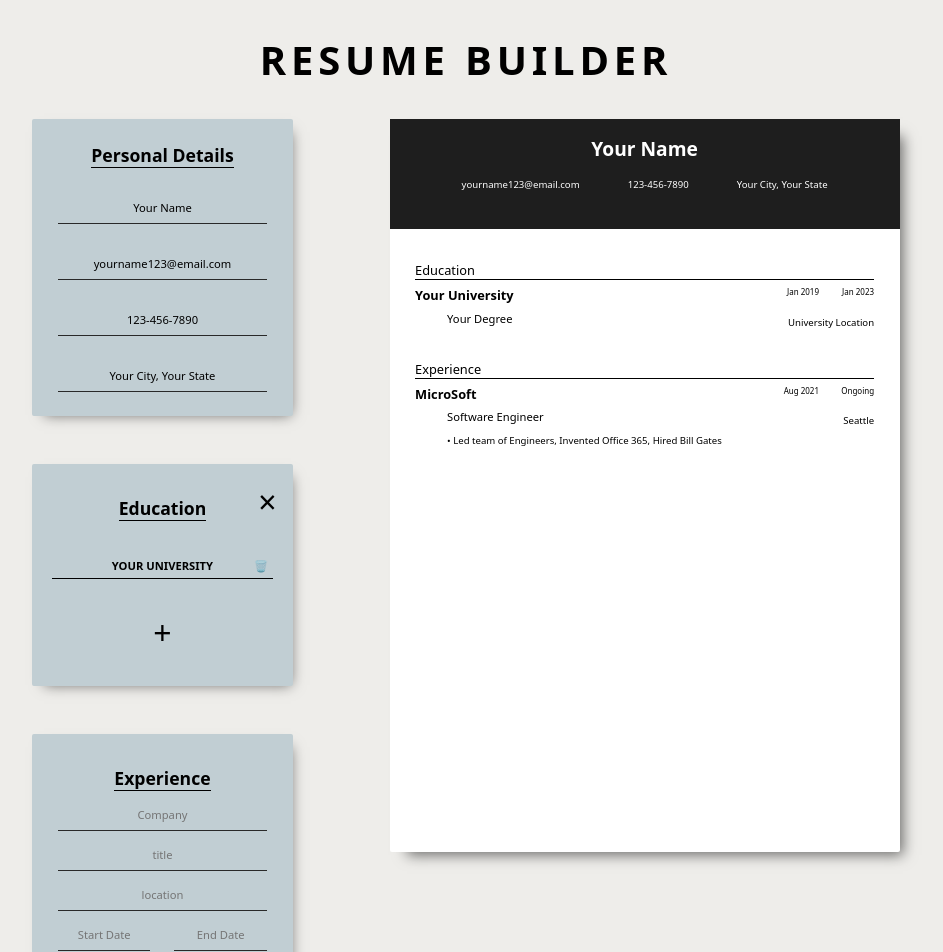
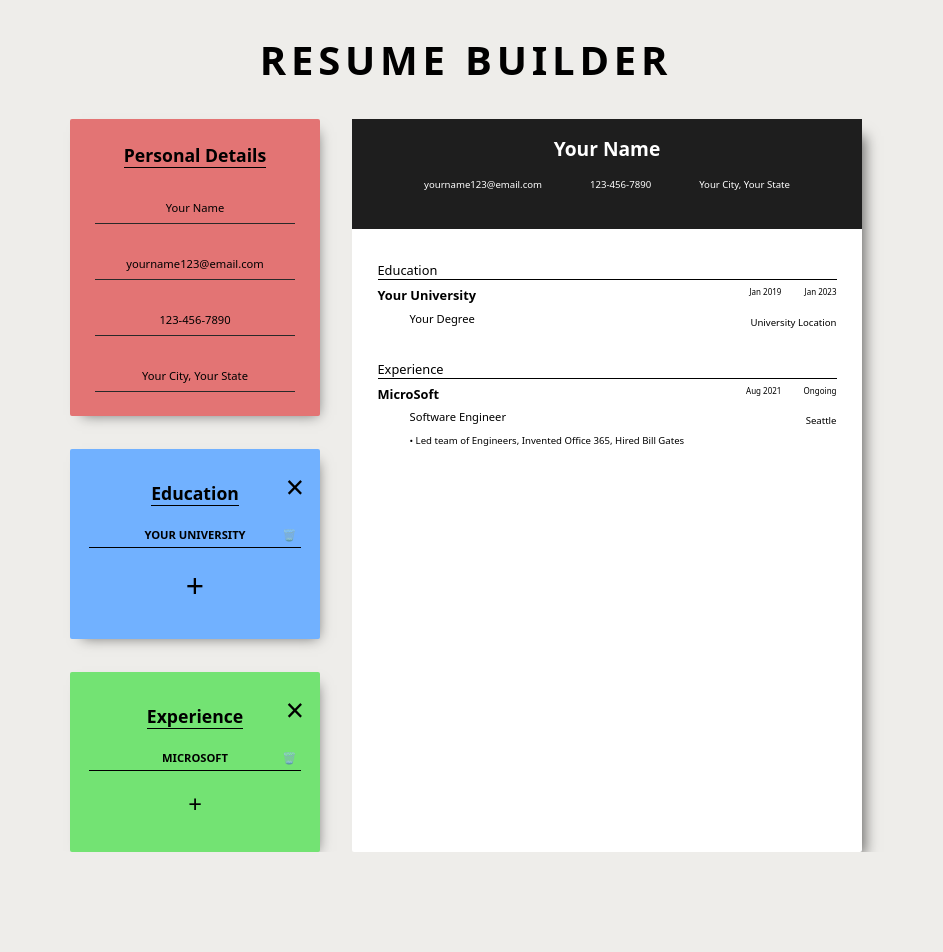
Before and after one commit to Hammed74/cv-application, a React (Vite) app: page / in a window 1280 px wide. Shown: the top 952 px of the page, without its empty margins (174-1117 px from the left). After the commit the page ends 852 px from the top, so only its background shows below. Built offline with nearby package versions, Linux system fonts and the light colour scheme.

Commit message:
added experience section

```diff
--- a/src/App.jsx
+++ b/src/App.jsx
@@ -19,20 +19,32 @@ const defaultEducation = {
   saved: true
 
 }
+
+const defaultExperience =
+  {
+    id: Date.now(),
+    job: "MicroSoft",
+    jobTitle: "Software Engineer",
+    location: "Seattle",
+    startDate: "2021-08",
+    endDate: "Ongoing",
+    notes: "Led team of Engineers, Invented Office 365, Hired Bill Gates",
+  }
+
 function App() {
   const [details, setDetails] = useState(personalDetails);
   const [education, setEducation] = useState(defaultEducation);
       const [activeSchool, setActiveSchool] = useState(education);
       const [edDrawer, setEdDrawer] = useState(false)
       const [schools, setSchools] = useState([education]);
-      const [experiences, setExperiences] = useState([])
+      const [experiences, setExperiences] = useState([defaultExperience])
       const [activeExperience, setActiveExperience] = useState(null)
   return (
     <>
       <h1 className="title">RESUME BUILDER</h1>
       <div className="body">
         <Form experiences={experiences} setExperiences={setExperiences} activeExperience={activeExperience} setActiveExperience={setActiveExperience} details={details} setDetails={setDetails} education={education} setEducation={setEducation} activeSchool={activeSchool} setActiveSchool={setActiveSchool} setEdDrawer={setEdDrawer} edDrawer={edDrawer} schools={schools} setSchools={setSchools}/>
-        <Resume details={details} education={education} activeSchool={activeSchool} edDrawer={edDrawer} schools={schools}/>
+        <Resume experiences={experiences} details={details} education={education} activeSchool={activeSchool} edDrawer={edDrawer} schools={schools}/>
       </div>
     </>
   );
--- a/src/FormComponents/Education.jsx
+++ b/src/FormComponents/Education.jsx
@@ -11,13 +11,11 @@ export default function Education({
   schools,
   setSchools,
 }) {
-  const [isOpen, setIsOpen] = useState(true);
   const educationRef = useRef(null)
-  function handleSetIsOpen() {
-    setIsOpen(!isOpen);
-    console.log(activeSchool);
+
+  function handleClose(){
+    setSchools([])
   }
-
   function handleSave(){
     educationRef.current.style.animation = "saved 0.4s"
     setEdrawer(false)
@@ -25,7 +23,7 @@ export default function Education({
 
   return (
     <div ref={educationRef} className="education-details">
-      <div onClick={handleSetIsOpen} className="close">
+      <div onClick={handleClose} className="close">
         &times;
       </div>
       <h2>Education</h2>
--- a/src/FormComponents/Experience.jsx
+++ b/src/FormComponents/Experience.jsx
@@ -1,14 +1,24 @@
-export default function Experience(activeExperience, setActiveExperience, experiences, setExperiences){
+export default function Experience({activeExperience, setActiveExperience, experiences, setExperiences}){
+function handleClose(){
+    setExperiences([])
+}
+
     return (
       <div className="experience-details">
         <h2>Experience</h2>
+        <div onClick={handleClose} className="close">
+          &times;
+        </div>
         {activeExperience === null ? (
           <ExperienceListForm
             activeExperience={activeExperience}
             setActiveExperience={setActiveExperience}
+            experiences={experiences}
+            setExperiences={setExperiences}
           />
         ) : (
           <CurrentExperience
+            setActiveExperience={setActiveExperience}
             activeExperience={activeExperience}
             experiences={experiences}
             setExperiences={setExperiences}
@@ -18,41 +28,123 @@ export default function Experience(activeExperience, setActiveExperience, experi
     );
 }
 
+function ExperienceListForm({activeExperience, setActiveExperience, experiences, setExperiences}){
 
-const expObj = [{
-    job: "MicroSoft",
-    jobTitle: "Software Engineer",
-    location: "Seattle",
+    function onNewExperience(e){
+        e.preventDefault()
+        let newExp = {
+    id: Date.now(),
+    job: "Company",
+    jobTitle: "Job Title",
+    location: "Location",
     startDate: "2021-08",
     endDate: "Ongoing",
-    notes: "Led team of Engineers, Invented Office 365, Hired Bill Gates"
-}]
+    notes: "Job Description"
+  }
+        let newExpList = [...experiences,newExp]
+        setExperiences(newExpList)
+        setActiveExperience(newExp)
+    }
 
-function ExperienceListForm(activeExperience, setActiveExperience){
-    function handleSetActiveExperience(obj){
-        setActiveExperience(obj)
+    function onTrash(e,obj){
+        e.stopPropagation()
+        setExperiences(experiences.filter(exp => exp.id !== obj.id))
     }
     return (
-<ul>
-    {expObj.map(obj => {
-        return <li onClick={(obj) => handleSetActiveExperience(obj) } key="obj.job">{obj.job}</li>
-    })}
-</ul>
-    )
+      <>
+        {experiences.length > 0 ? (
+          <ul>
+            {experiences.map((obj) => {
+              return (
+                <li onClick={() => setActiveExperience(obj)} key={obj.id}>
+                  {obj.job}
+                  <div className='trash' onClick={(e) => onTrash(e, obj)}>🗑️</div>
+                </li>
+              );
+            })}
+          </ul>
+        ) : null}
+        <div style={{fontSize: '1.5rem'}} onClick={(e) => onNewExperience(e)}>+</div>
+      </>
+    );
 }
 
-function CurrentExperience(activeExperience, experiences, setExperiences){
-return(
+function CurrentExperience({
+  setActiveExperience,
+  activeExperience,
+  experiences,
+  setExperiences,
+}) {
+  function handleSetExperiences(exp, e) {
+    let section = e.target.className;
+    let newExp = experiences.map((obj) => {
+      if (exp.id === obj.id) {
+        return { ...obj, [section]: e.target.value };
+      }
+      return obj;
+    });
+    setExperiences(newExp);
+  }
+
+  function onBack() {
+    setExperiences(experiences.filter((exp) => exp.id !== activeExperience.id));
+    setActiveExperience(null);
+  }
+
+  function onSave(){
+    setActiveExperience(null)
+  }
+
+  let currentExp = experiences.filter((exp) => exp.id === activeExperience.id);
+
+  return (
     <>
-    <input type="text" className="job" placeholder="Company"/>
-    <input type="text" className="jobTitle" placeholder="title"/>
-    <input type="text" className="location" placeholder="location" />
-    <div className="exp-dates">
-        <input type="text" className="startDate" placeholder="Start Date"/>
-        <input type="text" className="endDate" placeholder="End Date" />
-    </div>
-    <textarea className="notes" placeholder="Job Description" />
-    <button>+</button>
+      <input
+        type="text"
+        className="job"
+        value={currentExp[0].job}
+        onChange={(e) => handleSetExperiences(activeExperience, e)}
+      />
+      <input
+        type="text"
+        className="jobTitle"
+        placeholder="title"
+        value={currentExp[0].jobTitle}
+        onChange={(e) => handleSetExperiences(activeExperience, e)}
+      />
+      <input
+        type="text"
+        className="location"
+        placeholder="location"
+        value={currentExp[0].location}
+        onChange={(e) => handleSetExperiences(activeExperience, e)}
+      />
+      <div className="exp-dates">
+        <input
+          type="month"
+          className="startDate"
+          placeholder="Start Date"
+          value={currentExp[0].startDate}
+          onChange={(e) => handleSetExperiences(activeExperience, e)}
+        />
+        <input
+          type="text"
+          className="endDate"
+          placeholder="End Date"
+          value={currentExp[0].endDate}
+          onChange={(e) => handleSetExperiences(activeExperience, e)}
+        />
+      </div>
+      <textarea
+        className="notes"
+        placeholder="Job Description"
+        value={currentExp[0].notes}
+        onChange={(e) => handleSetExperiences(activeExperience, e)}
+      />
+      <div className="buttons">
+          <div className="back-button" onClick={onBack}>BACK</div>
+          <div className="save" onClick={onSave}>SAVE</div>
+      </div>
     </>
-)
+  );
 }
--- a/src/ResumeComponents/Resume.jsx
+++ b/src/ResumeComponents/Resume.jsx
@@ -2,7 +2,7 @@ import ResumePersonalDetails from "./ResumePersonalDetails";
 import ResumeEducation from "./ResumeEducation";
 import ResumeExperience from "./ResumeExperience";
 
-export default function Resume({ details, education, activeSchool, schools }) {
+export default function Resume({ details, education, activeSchool, schools, experiences }) {
   return (
     <>
       <div className="resume">
@@ -11,7 +11,7 @@ export default function Resume({ details, education, activeSchool, schools }) {
         </div>
         <div className="resume-container">
           <ResumeEducation education={education} activeSchool={activeSchool} schools={schools}/>
-          <ResumeExperience />
+          <ResumeExperience experiences={experiences} />
         </div>
       </div>
     </>
--- a/src/ResumeComponents/ResumeExperience.jsx
+++ b/src/ResumeComponents/ResumeExperience.jsx
@@ -1,9 +1,9 @@
-export default function ResumeExperience(){
+export default function ResumeExperience({experiences}){
     return(
         <div className="resume-experience">
         <h3>Experience</h3>
         <div className="break"></div>
-        <ExperienceList />
+        <ExperienceList experiences={experiences} />
         </div>
     )
 }
@@ -22,25 +22,13 @@ export default function ResumeExperience(){
 }
 
 
-
-const expObj = [
-  {
-    job: "MicroSoft",
-    title: "Software Engineer",
-    location: "Seattle",
-    startDate: "2021-08",
-    endDate: "Ongoing",
-    notes: "Led team of Engineers, Invented Office 365, Hired Bill Gates",
-  },
-];
-
-function ExperienceList(){
+function ExperienceList({experiences}){
     return(
-        expObj.map(obj => {
+        experiences.map(obj => {
             return (
-              <div className="experience-grid" key={obj.job}>
+              <div className="experience-grid" key={obj.id}>
                 <p className="exp-job">{obj.job}</p>
-                <p className="exp-title">{obj.title}</p>
+                <p className="exp-title">{obj.jobTitle}</p>
                 <p className="exp-location">{obj.location}</p>
                   <p className="exp-start">{formatMonthYear(obj.startDate)}</p>
                   <p className="exp-end">{obj.endDate === 'Ongoing' ? obj.endDate : formatMonthYear(obj.endDate)}</p>
--- a/src/index.css
+++ b/src/index.css
@@ -54,7 +54,7 @@ h2{
   min-width: 250px;
   width: 80%;
   max-width: 500px;
-  background-color: #c1ced3;
+  background-color: rgb(227, 116, 116);
   display: flex;
   flex-direction: column;
   gap: 2rem;
@@ -102,7 +102,9 @@ h2{
 .form-elements {
   display: flex;
   flex-direction: column;
-  gap: 3rem;
+  min-height: 733px;
+  gap: 2rem;
+  justify-content: space-between;
 }
 
 .education-details {
@@ -111,10 +113,10 @@ h2{
   min-width: 250px;
   width: 80%;
   max-width: 500px;
-  background-color: #c1ced3;
+  background-color: rgb(113, 177, 255);
   display: flex;
   flex-direction: column;
-  gap: 2rem;
+  gap: 1rem;
   border-radius: 2px;
   justify-content: center;
   align-items: center;
@@ -212,6 +214,12 @@ hr {
   font-size: 2rem;
   background-color: inherit;
   cursor: pointer;
+  transition: 0.3s ease-in-out;
+}
+
+.close:hover{
+  color: red;
+  font-size: 2.6rem;
 }
 ul{
   width: 100%;
@@ -296,7 +304,7 @@ li {
   min-width: 250px;
   width: 80%;
   max-width: 500px;
-  background-color: #c1ced3;
+  background-color: rgb(115, 227, 115);
   display: flex;
   flex-direction: column;
   gap: 1rem;
```
